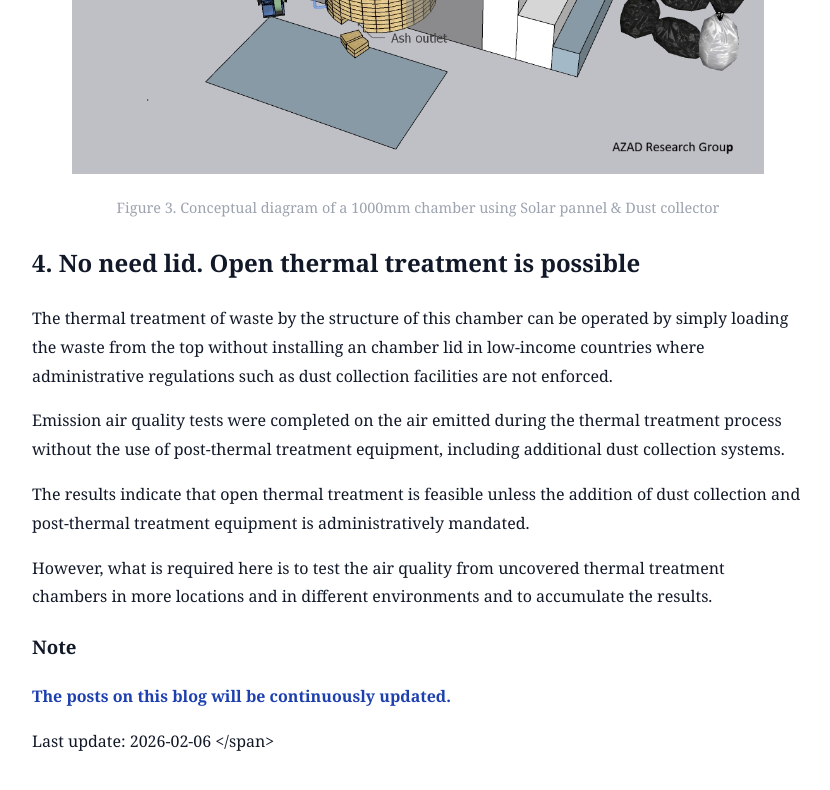
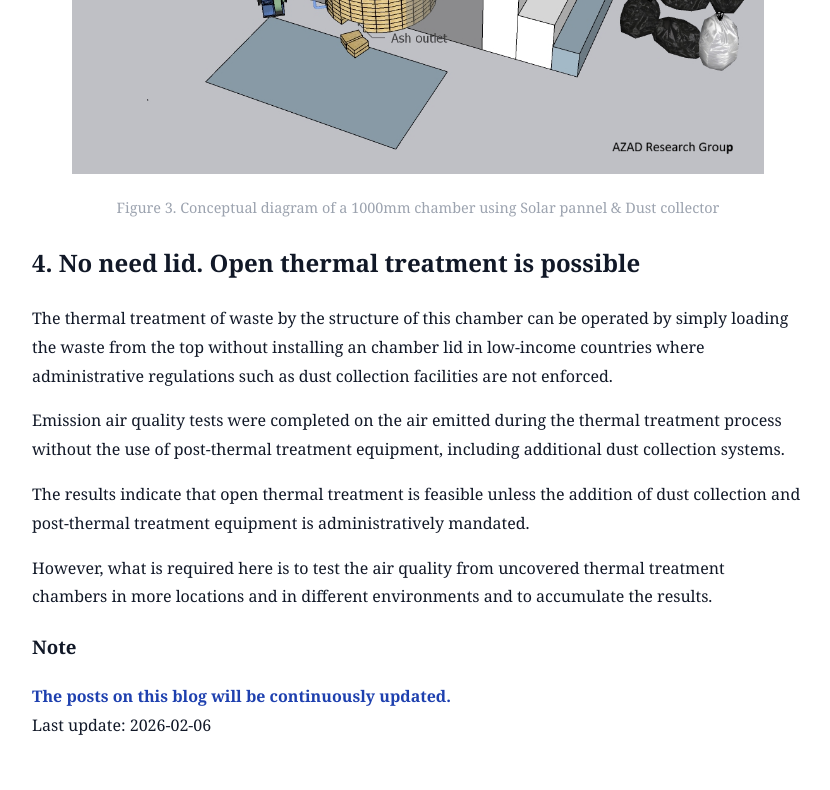
Before and after one commit to ssimsangmin49-creator/ecofriendly-polymer-compounds-incineration, a Jekyll site: the page built from _posts/2026-01-13-application.md, in a window 1280 px wide and 900 px high, scrolled down 2752 px. Shown: the top 790 px of the window, without its empty margins (222-1052 px from the left). Built offline with Jekyll 4.4.1, drawn with Linux system fonts in a browser that asks for light colours.

Commit message:
Correct HTML span tag formatting in application post
Fix formatting issues in the application post.

```diff
--- a/_posts/2026-01-13-application.md
+++ b/_posts/2026-01-13-application.md
@@ -92,6 +92,5 @@ in more locations and in different environments and to accumulate the results.
 
 <span style="color:#1e40af; font-weight:bold;">
 The posts on this blog will be continuously updated.
-
+ </span>
 Last update: 2026-02-06
-</span>
```
